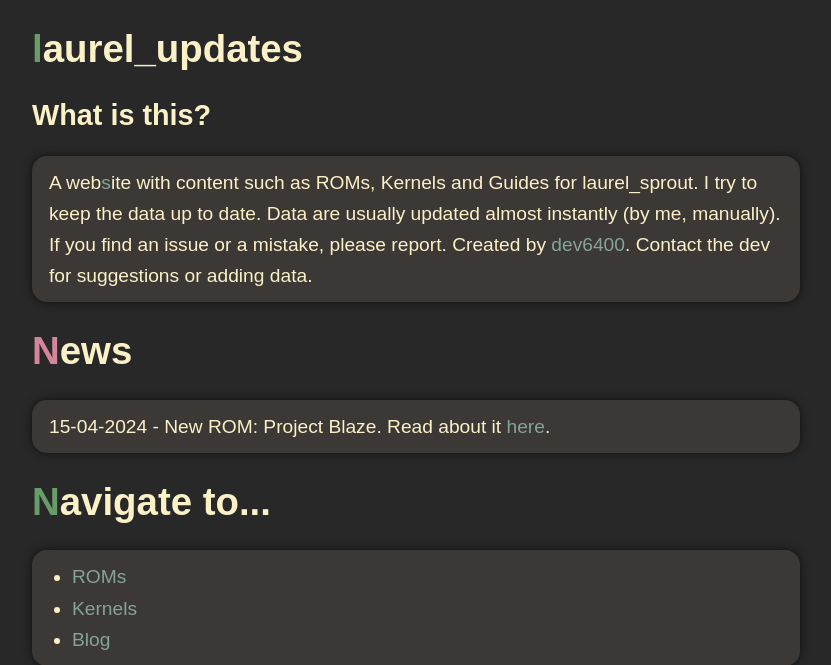
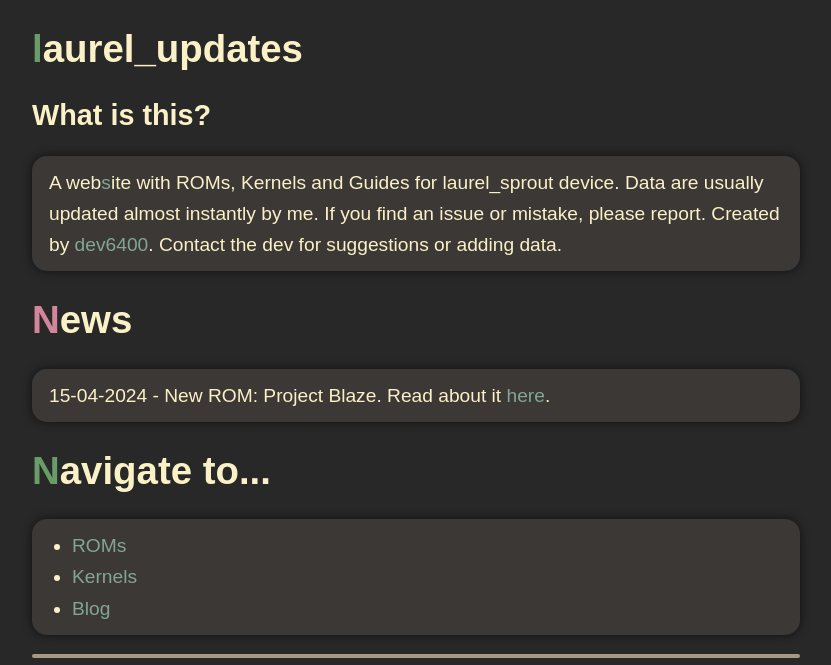
Before and after one commit to devlocalhost/laurel_updates, a Flask app: page / in a window 1280 px wide. Shown: the top 665 px of the page, without its empty margins (224-1055 px from the left). Run offline with Flask 3, Linux system fonts and the light colour scheme; parts of the project's set-up code (start-up, migrations or seed data) failed here and were passed over.

Commit message:
update index template again

```diff
--- a/templates/index.html
+++ b/templates/index.html
@@ -14,12 +14,7 @@
 
 <h2>What is this?</h2>
 <p>
-    A web<a href="/stats">s</a>ite with content such as ROMs, Kernels and Guides
-    for laurel_sprout. I try to keep the data up to date. Data are usually
-    updated almost instantly (by me, manually). If you find an issue or a
-    mistake, please report. Created by
-    <a href="https://t.me/dev6400" target="_blank">dev6400</a>. Contact the dev
-    for suggestions or adding data.
+    A web<a href="/stats">s</a>ite with ROMs, Kernels and Guides for laurel_sprout device. Data are usually updated almost instantly by me. If you find an issue or mistake, please report. Created by <a href="https://t.me/dev6400" target="_blank">dev6400</a>. Contact the dev for suggestions or adding data.
 </p>
 <h1 class="news">News</h1>
 <p>{{ header }}Read about it <a href="/blog/news">here</a>.</p>
```
